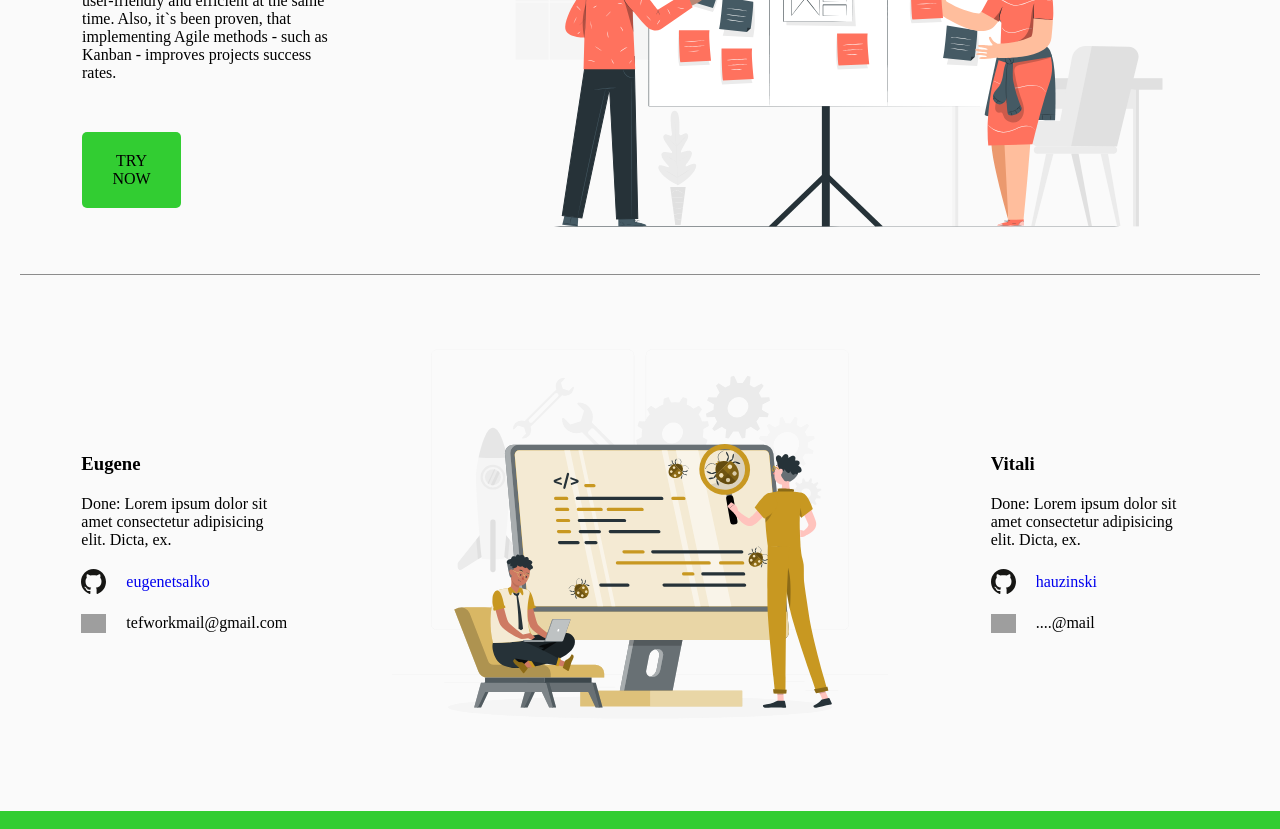
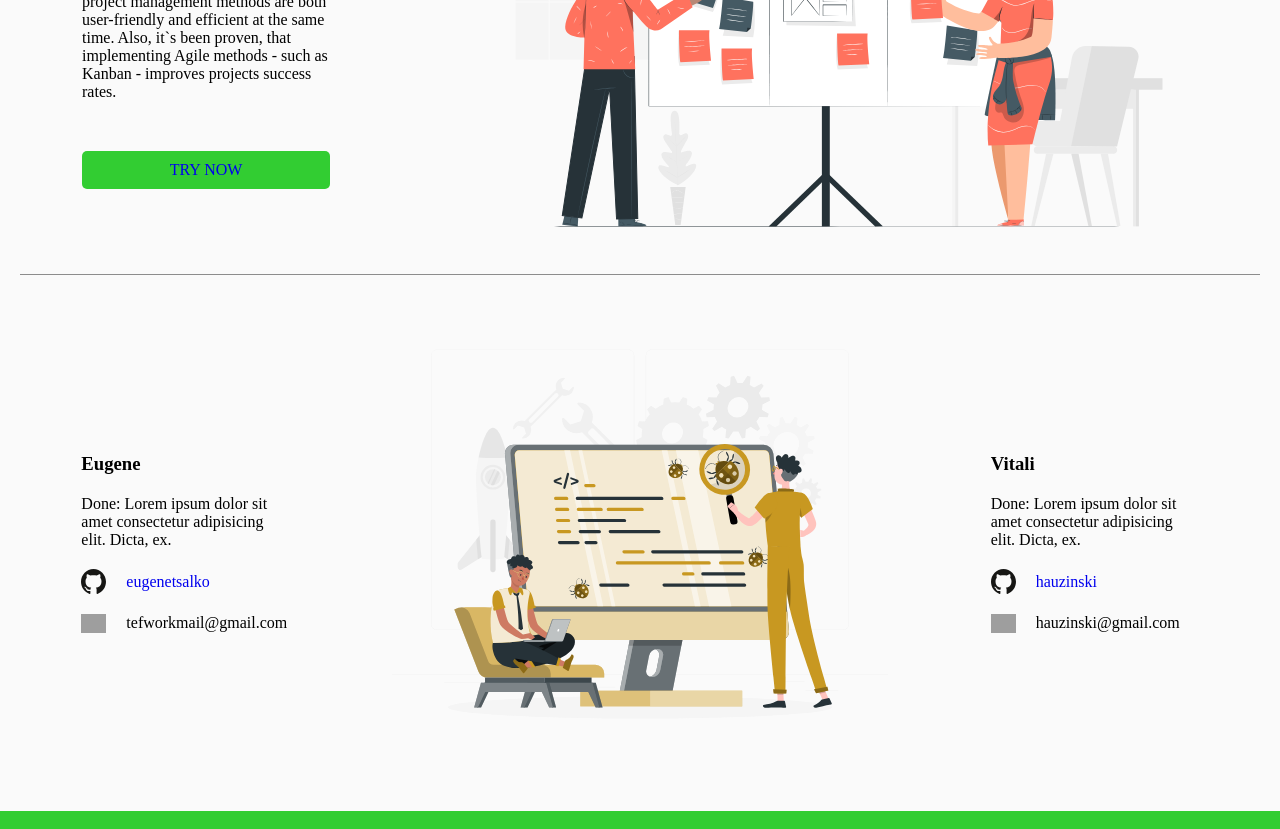
Before and after one commit to EugeneTsalko/project-management-app, a React (Create React App) app: page / in a window 1280 px wide. Shown: the part 340-1169 px from the top of the page. Built offline with nearby package versions, Linux system fonts and the light colour scheme; grey boxes are pictures that could not be loaded.

Commit message:
refactor: hero and about page

```diff
--- a/src/pages/WelcomePage/components/About/About.tsx
+++ b/src/pages/WelcomePage/components/About/About.tsx
@@ -1,7 +1,7 @@
 import React from 'react';
 import styles from './About.module.scss';
 import aboutImg from '../../../../assets/about.svg';
-import { Link } from 'react-router-dom';
+import { LinkButton } from 'components/LinkButton/LinkButton';
 
 export const About = () => {
   return (
@@ -13,9 +13,7 @@ export const About = () => {
           management methods are both user-friendly and efficient at the same time. Also, it`s been proven, that
           implementing Agile methods - such as Kanban - improves projects success rates.
         </div>
-        <Link to="/" className={styles.aboutBtn}>
-          TRY NOW
-        </Link>
+        <LinkButton path="/" text="TRY NOW"></LinkButton>
       </div>
       <div className={styles.aboutImageWrapper}>
         <img src={aboutImg} alt="about image" className={styles.aboutImage}></img>
--- a/src/pages/WelcomePage/components/Hero/Hero.tsx
+++ b/src/pages/WelcomePage/components/Hero/Hero.tsx
@@ -33,7 +33,7 @@ export const Hero = () => {
         </div>
         <div className={styles.heroPersonContacts}>
           <img src={mailImg} alt="mail" />
-          <span>....@mail</span>
+          <span>hauzinski@gmail.com</span>
         </div>
       </div>
     </section>
```
